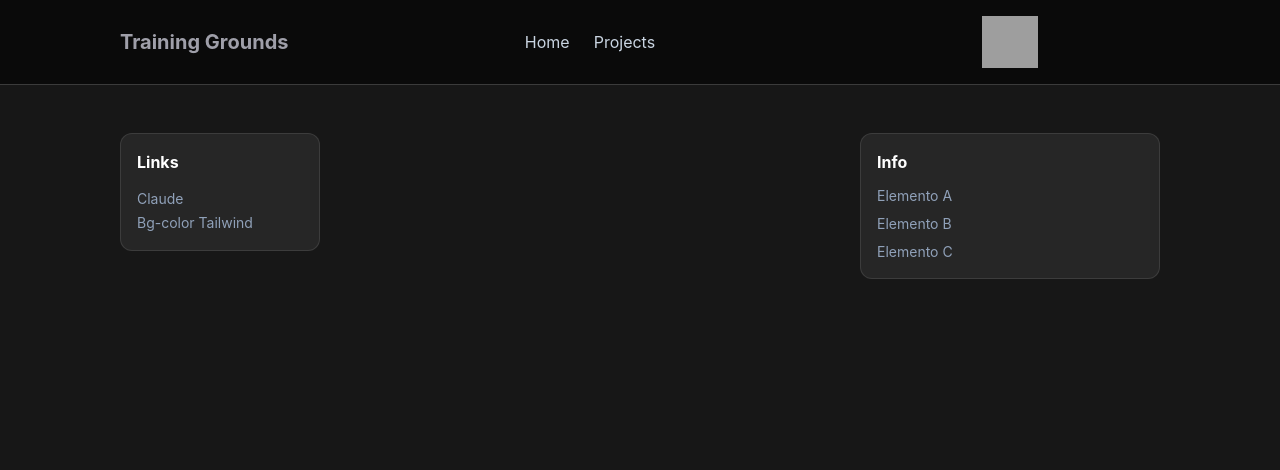
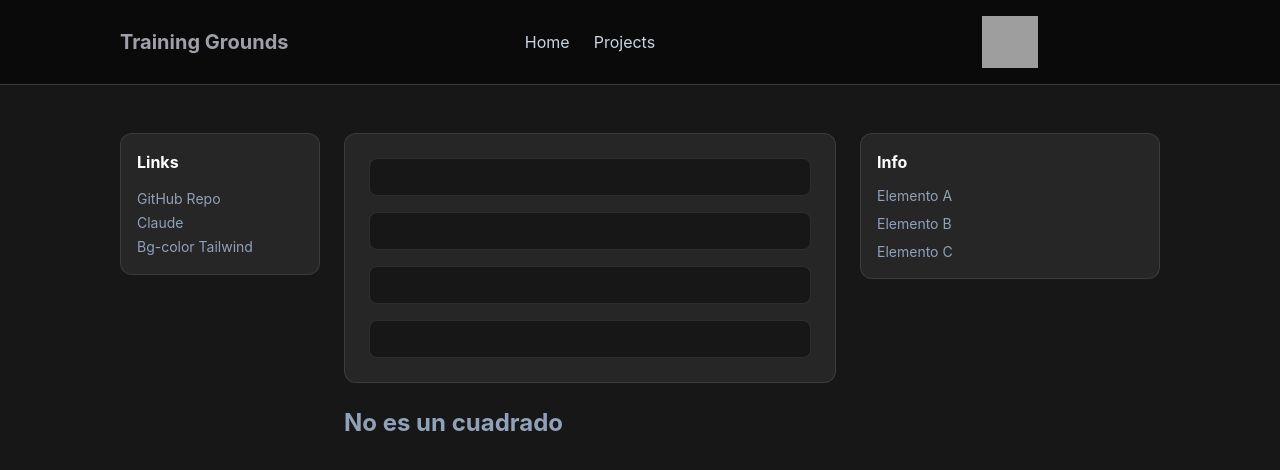
Before and after one commit to Pelayocuervo01/Training-Grounds, a React (Vite) app: page /projects/EsUnCuadrado in a window 1280 px wide. Shown: the top 470 px of the page. Built offline with nearby package versions, Linux system fonts and the light colour scheme; grey boxes are pictures that could not be loaded.

Commit message:
Cuadrado

```diff
--- a/src/App.tsx
+++ b/src/App.tsx
@@ -3,6 +3,8 @@ import MainLayout from "./layouts/MainLayout";
 import Home from "./pages/Home";
 import Projects from "./pages/Projects";
 import IncreaseButton from "./pages/IncreaseButton/IncreaseButton"
+import EsUnCuadrado from "./pages/EsUnCuadrado/EsUnCuadrado";
+
 
 export default function App() {
   return (
@@ -11,6 +13,7 @@ export default function App() {
         <Route path="/" element={<Home />} />
         <Route path="/projects" element={<Projects />} />
         <Route path="/projects/IncreaseButton" element={<IncreaseButton />} />
+        <Route path="/projects/EsUnCuadrado" element={<EsUnCuadrado />} />
       </Routes>
     </MainLayout>
   );
--- a/src/layouts/MainLayout.tsx
+++ b/src/layouts/MainLayout.tsx
@@ -9,6 +9,7 @@ export default function MainLayout({ children }: {children: React.ReactNode}){
                 {/* Columna izquierda */}
                 <aside className="bg-neutral-800 border border-white/10 rounded-xl p-4">
                     <h2 className="text-white font-bold mb-3">Links</h2>
+                    <LinkCard name="GitHub Repo" link="https://github.com/Pelayocuervo01/Training-Grounds"/>
                     <LinkCard name="Claude" link="https://claude.ai/settings/usage"/>
                     <LinkCard name="Bg-color Tailwind" link="https://tailscan.com/tailwind/backgrounds/background-color-class"/>
                 </aside>
--- /dev/null
+++ b/src/pages/EsUnCuadrado/CalcularCuadrado.ts
@@ -0,0 +1,11 @@
+export function CalcularCuadrado(arr: (number | null)[]): boolean{
+    if (arr.some(lado => lado === null)) return false;
+
+    const nums = arr as number[];
+
+    if (nums.length !== 4) return false;
+
+    if (nums.some(lado => lado === 0)) return false;
+
+    return nums.every(lado => lado === nums[0])
+}
--- /dev/null
+++ b/src/pages/EsUnCuadrado/EsUnCuadrado.tsx
@@ -0,0 +1,37 @@
+import { CalcularCuadrado } from "./CalcularCuadrado";
+import { useState } from "react";
+
+export default function EsUnCuadrado(){
+
+    const [arr, setArr] = useState<(number | null)[]>([null,null,null,null]);
+
+    const handleChange = (index: number, value: string) => {
+        const newArr = [...arr];
+        newArr[index] = value === "" ? null : Number(value);
+        setArr(newArr);
+    }
+
+    const hola = CalcularCuadrado(arr)
+
+    const message = hola
+    ?  "Es un cuadrado"
+    : "No es un cuadrado"
+    return (
+        <div className="w-full self-start">
+            <div className="bg-neutral-800 border border-white/10 rounded-xl p-6 flex flex-col gap-4">
+            {arr.map((num,index) => (
+                <input
+                key={index}
+                type="number"
+                value={num ?? ""}
+                onChange={(e) => handleChange(index, e.target.value)}
+                className="bg-neutral-900 border border-white/10 rounded-lg px-4 py-2 text-white text-sm focus:outline-none focus:border-cyan-500 transition-colors duration-200"
+                 />
+            ))}
+            </div>
+            <h1 className={`text-2xl font-bold mt-6 ${hola ? "text-cyan-400" : "text-slate-400"}`}>
+                { message }
+            </h1>
+        </div>
+    )
+}
--- a/src/pages/Projects.tsx
+++ b/src/pages/Projects.tsx
@@ -27,6 +27,7 @@ export default function Projects() {
             </h1>
             <div className="grid grid-cols-3 gap-4">
                 <ProjectCard name="Increase Button" to="/projects/increaseButton" description="Botón con contador." />
+                <ProjectCard name="Es un cuadrado" to="/projects/EsUnCuadrado" description="Comprueba un input." />
             </div>
         </div>
     );
```
